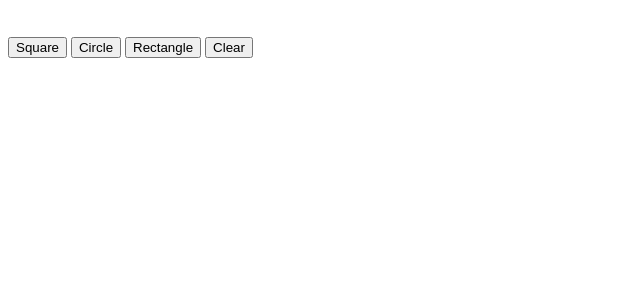
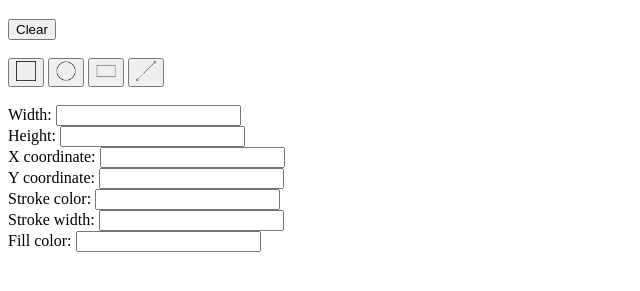
Before and after one commit to dangodajango/uni-web-vector-drawing-tool, a plain HTML site: page index.html in a window 1280 px wide. Shown: the part 61-352 px from the top of the page, without its empty margins (0-640 px from the left). Drawn offline with Linux system fonts and the light colour scheme.

Commit message:
Setup basic html for required operations

```diff
--- a/index.html
+++ b/index.html
@@ -2,17 +2,69 @@
 <html>
   <head>
     <script src="scripts/app.js" type="module" defer></script>
+    <style>
+      .image-button {
+        width: 20px;
+        height: auto;
+      }
+    </style>
   </head>
   <body>
     <h1>Drawing application</h1>
+
+    <section id="operations-menu">
+      <button id="clear-canvas">Clear</button>
+    </section>
     <br />
-    <header>
-      <button id="create-square-button">Square</button>
-      <button id="create-circle-button">Circle</button>
-      <button id="create-rectangle-button">Rectangle</button>
-      <button id="clear-canvas">Clear</button>
-    </header>
 
-    <svg id="canvas" , width="500" , height="800"></svg>
+    <section id="shapes-menu">
+      <button id="create-square-button">
+        <img src="assets/square.png" class="image-button" />
+      </button>
+      <button id="create-circle-button">
+        <img src="assets/circle.png" class="image-button" />
+      </button>
+      <button id="create-rectangle-button">
+        <img src="assets/rectangle.png" class="image-button" />
+      </button>
+      <button id="create-line-button">
+        <img src="assets/line.png" class="image-button" />
+      </button>
+    </section>
+
+    <br />
+
+    <section id="shape-properties-menu">
+      <div>
+        <label for="width-property">Width:</label>
+        <input type="number" id="width-property" />
+      </div>
+      <div>
+        <label for="height-property">Height:</label>
+        <input type="number" id="height-property" />
+      </div>
+      <div>
+        <label for="x-coordinate-property">X coordinate:</label>
+        <input type="number" id="x-coordinate-property" />
+      </div>
+      <div>
+        <label for="y-coordinate-property">Y coordinate:</label>
+        <input type="number" id="y-coordinate-property" />
+      </div>
+      <div>
+        <label for="stroke-color-property">Stroke color:</label>
+        <input type="number" id="stroke-color-property" />
+      </div>
+      <div>
+        <label for="storke-width-property">Stroke width:</label>
+        <input type="number" id="storke-width-property" />
+      </div>
+      <div>
+        <label for="color-property">Fill color:</label>
+        <input type="number" id="fill-color-property" />
+      </div>
+    </section>
+
+    <svg id="canvas" width="500" height="800"></svg>
   </body>
 </html>
--- a/scripts/circle-svg-creator.js
+++ b/scripts/circle-svg-creator.js
@@ -20,6 +20,8 @@ function createCircleSvgElement(x, y, radius) {
   circleSvgElement.setAttribute('r', radius);
   circleSvgElement.setAttribute('cx', x);
   circleSvgElement.setAttribute('cy', y);
+  circleSvgElement.setAttribute('fill', 'white');
+  circleSvgElement.setAttribute('stroke', 'black');
   circleSvgElement.addEventListener(
     'click',
     selectElement.bind(this, circleSvgElement)
```
Also changed, not shown: assets/circle.png (added), assets/line.png (added), assets/rectangle.png (added), assets/square.png (added).
